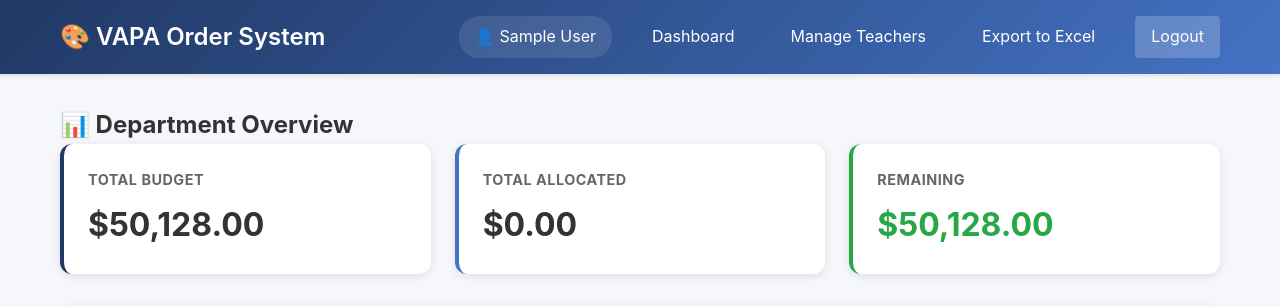
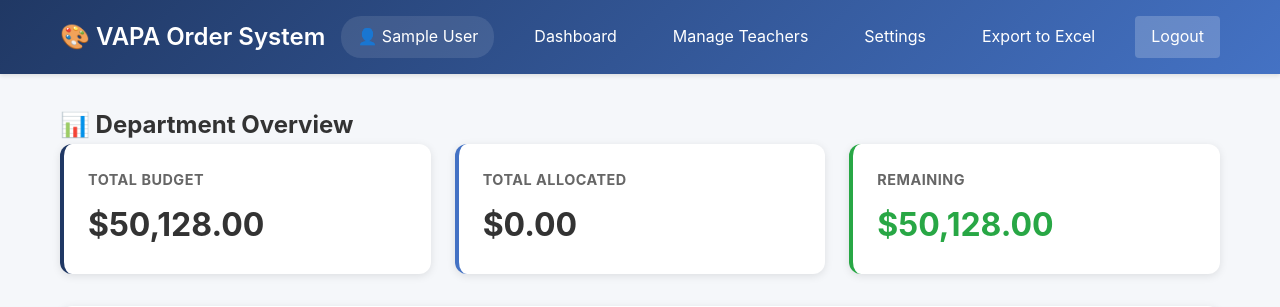
Before and after one commit to jgsb2001/vapa-order-system, a Flask app: page /dashboard in a window 1280 px wide. Shown: the top 307 px of the page. Run offline with Flask 3, Linux system fonts and the light colour scheme; the visitor is signed in with stand-in values (Sample User, id 1).

Commit message:
Add Settings to navigation base.html

```diff
--- a/templates/base.html
+++ b/templates/base.html
@@ -18,6 +18,7 @@
                 <a href="{{ url_for('dashboard') }}" class="nav-link">Dashboard</a>
                 {% if session.is_admin %}
                 <a href="{{ url_for('admin_teachers') }}" class="nav-link">Manage Teachers</a>
+                <a href="{{ url_for('admin_settings') }}" class="nav-link">Settings</a>
                 <a href="{{ url_for('export_excel') }}" class="nav-link">Export to Excel</a>
                 {% endif %}
                 <a href="{{ url_for('logout') }}" class="nav-link logout">Logout</a>
```
